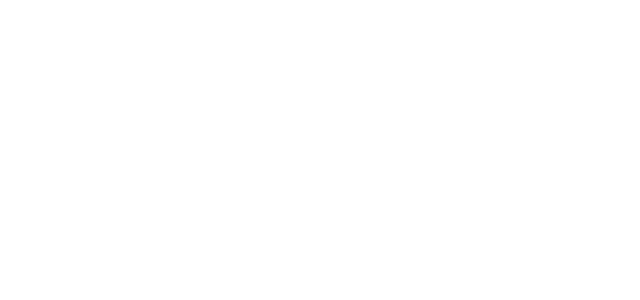
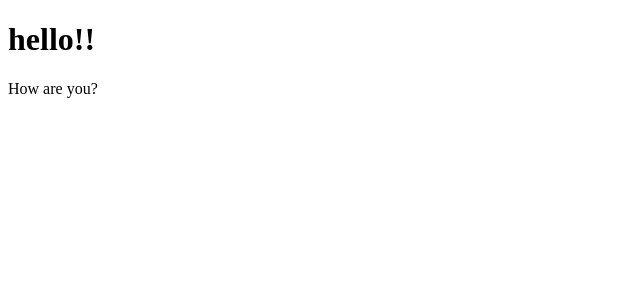
Before and after one commit to koyamal/learn-react-01, a React (Create React App) app: page / in a window 1280 px wide. Shown: the top 300 px of the page, without its empty margins (0-640 px from the left). Built offline with nearby package versions, Linux system fonts and the light colour scheme.

Commit message:
Practice JSX

```diff
--- a/src/index.js
+++ b/src/index.js
@@ -2,7 +2,12 @@ import React from "react";
 import ReactDom from "react-dom";
 
 const App = () => {
-  return null;
+  return (
+    <>
+      <h1>hello!!</h1>
+      <p>How are you?</p>
+    </>
+  );
 };
 
 ReactDom.render(<App />, document.getElementById("root"));
```
